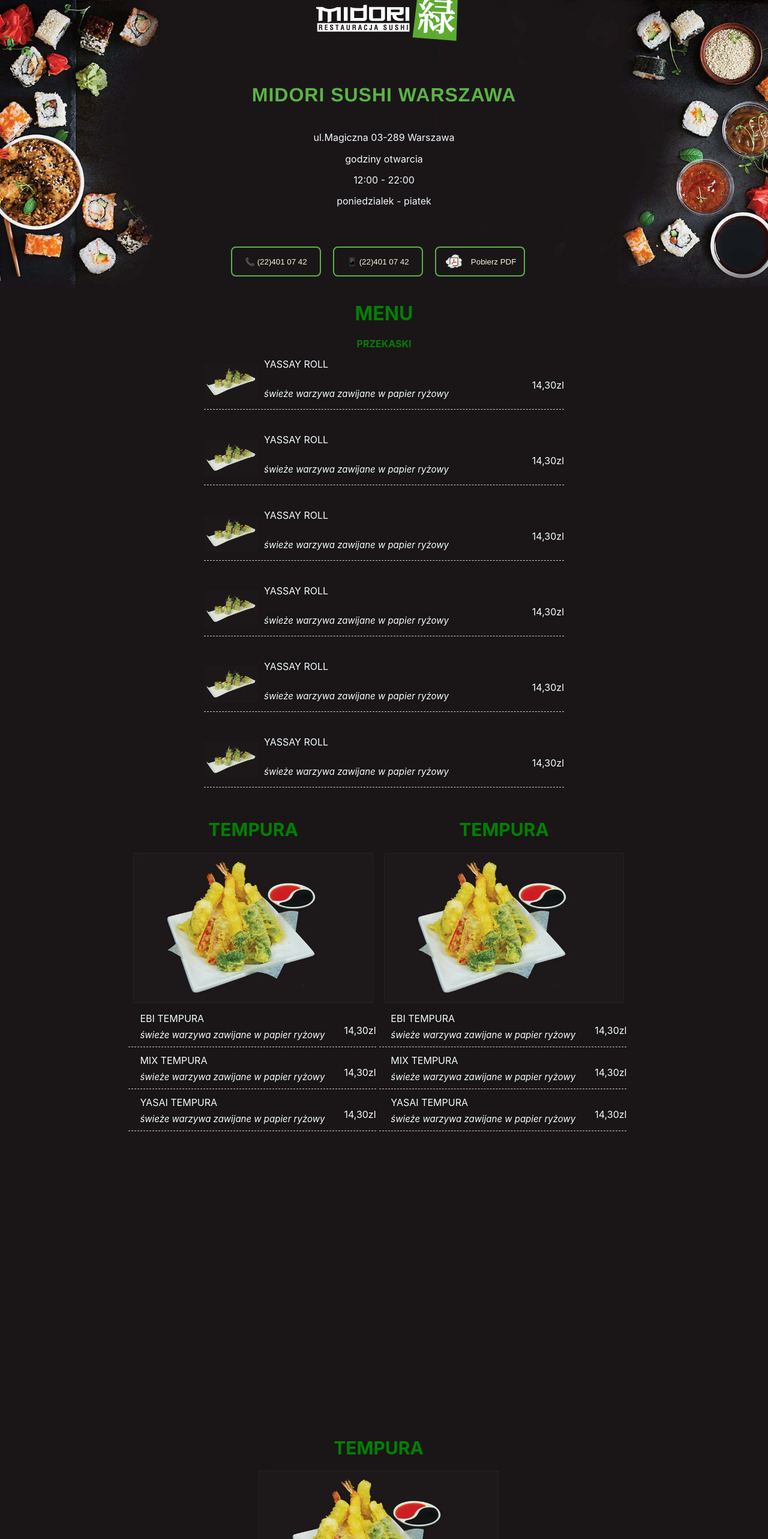
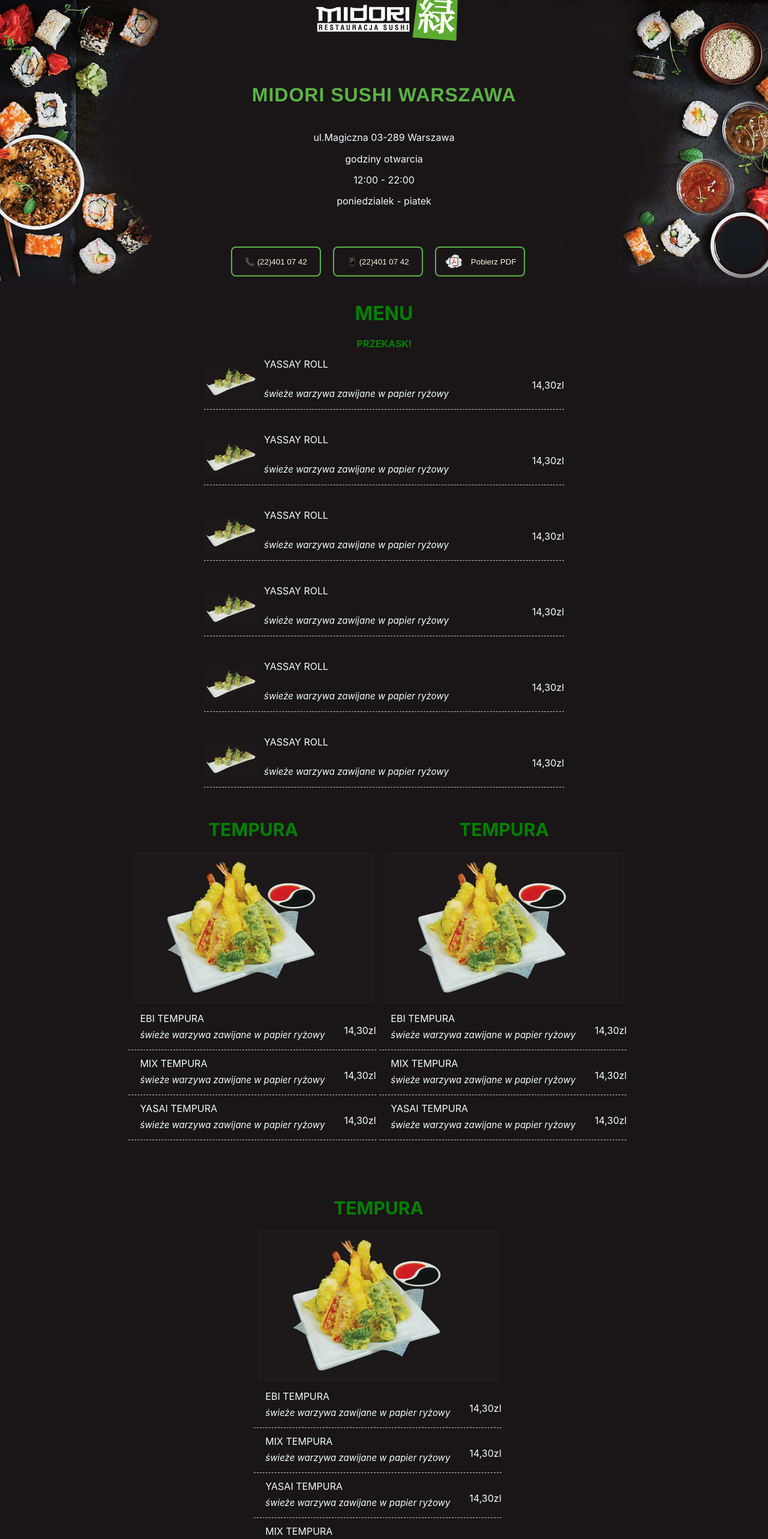
Before and after one commit to jaumamyfront-ender/RestourantSushi, a React (Create React App) app: page / in a window 1280 px wide. Shown: the top 2566 px of the page at 60% size. Built offline with nearby package versions, Linux system fonts and the light colour scheme.

Commit message:
fixtheissuegeneralfood

```diff
--- a/src/components/Content/styles-content/styles-general-dishes.module.css
+++ b/src/components/Content/styles-content/styles-general-dishes.module.css
@@ -58,9 +58,9 @@
   width: 100%;
   display: grid;
   grid-template-columns: 99%;
-  grid-template-rows: repeat(10, 70px);
-  grid-auto-rows: 250px;
-  grid-auto-columns: 500px;
+  grid-template-rows: repeat(4, 75px);
+  grid-auto-rows: 75px;
+  grid-auto-columns: 99%;
   justify-items: center;
   justify-self: center;
 }
```
